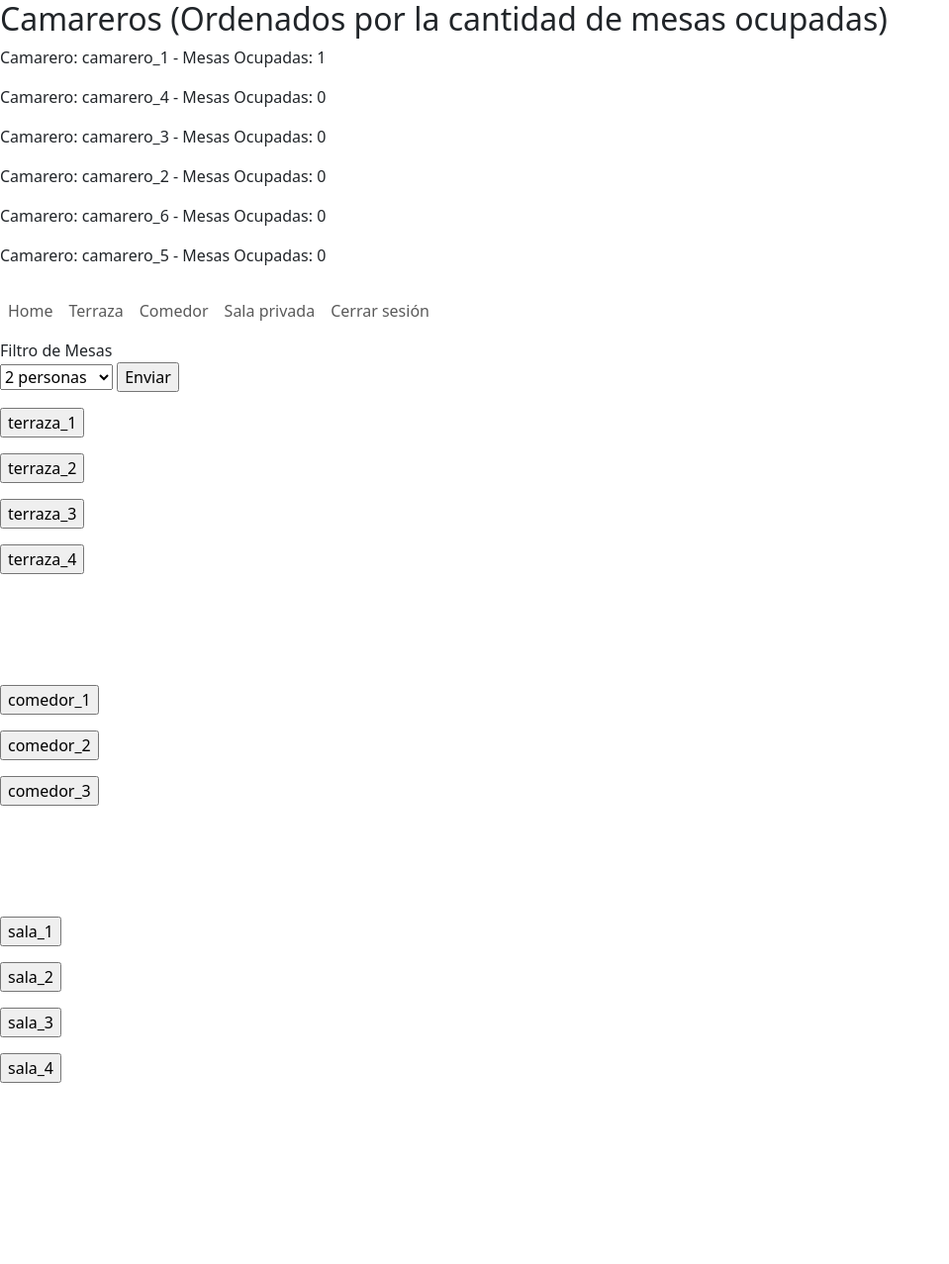
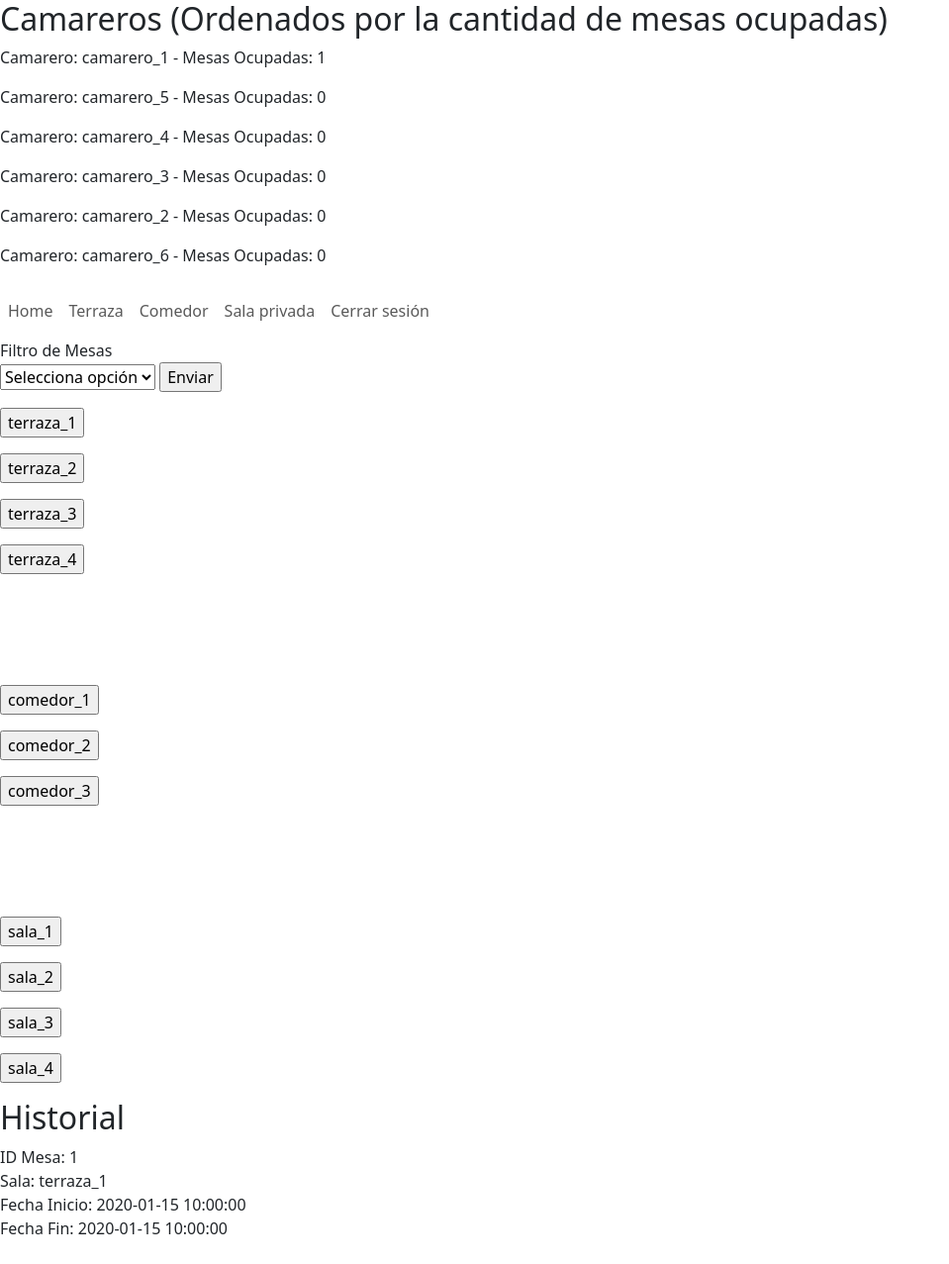
Before and after one commit to HugoSanchezRuiz/M12_Projecte01_Restaurant, a PHP site: page /home.php in a window 1280 px wide. Shown: the whole page at 99% size, without its empty margins (0-959 px from the left). Before the commit the page ends 1094 px from the top, so only its background shows below. Run offline with PHP 8.4, Linux system fonts and the light colour scheme; the visitor is signed in with stand-in values (Sample User, id 1); data comes from the database, SQL or seed files in the repository; tables that the repository leaves empty hold one stand-in row (values such as "Sample post").

Commit message:
21/11/2023_Carla

```diff
--- a/home.php
+++ b/home.php
@@ -3,10 +3,10 @@
 include_once("./conexion.php");
 
 // Comprobar si el usuario ha iniciado sesión
-if (!isset($_SESSION['id_camarero'])) {
-    header('Location: ./formulario.php'); // Redirige a la página de inicio de sesión
-    exit();
-}
+// if (!isset($_SESSION['id_camarero'])) {
+//     header('Location: ./formulario.php'); // Redirige a la página de inicio de sesión
+//     exit();
+// }
 
 // Función para mostrar las mesas ocupadas por los camareros que más mesas han ocupado
 function mostrarCamarerosOrdenadosPorMesas($conn) {
@@ -63,17 +63,14 @@
   }
 }
 
+// verificamos que el formulario ha sido enviado por post y si contiene un campo llamado capacidadFiltro
 if ($_SERVER["REQUEST_METHOD"] == "POST" && isset($_POST['capacidadFiltro'])) {
   $capacidadFiltro = $_POST['capacidadFiltro'];
 
   filtrarMesasPorCapacidad($conn, $capacidadFiltro);
 }
 
-// Cerrar la conexión a la base de datos
-mysqli_close($conn);
 ?>
-
-
 
 
 <!DOCTYPE html>
@@ -115,6 +112,7 @@
 <label for="filtro">Filtro de Mesas</label>
 <form action="home.php" method="post">
   <select name="capacidadFiltro">
+    <option disabled selected>Selecciona opción</option>
     <option value="2">2 personas</option>
     <option value="3">3 personas</option>
     <option value="4">4 personas</option>
@@ -179,10 +177,50 @@
         <input type='submit' name='sala_4' value="sala_4">
     </form>
 </div>
-<br>
-<br>
-<br>
-<br>
+
+<div class="historial">
+<h2>Historial</h2>
+<?php
+try{
+    $sqlHistorial = "SELECT
+    m.id_mesa,
+    s.nombre AS nombre_sala,
+    o.fecha_inicio,
+    o.fecha_fin
+    FROM
+        tbl_ocupacion o
+        JOIN tbl_mesa m ON o.id_mesa = m.id_mesa
+        JOIN tbl_sala s ON m.id_sala = s.id_sala
+    WHERE
+        o.fecha_fin IS NOT NULL
+    ORDER BY
+        o.fecha_inicio";
+
+    // Ejecutar la consulta
+    $resultHistorial =  mysqli_query($conn, $sqlHistorial);
+
+    // Verificar si se obtuvieron resultados
+    if ($resultHistorial->num_rows > 0) {
+    // Mostrar los resultados
+    while ($row = $resultHistorial->fetch_assoc()) {
+    echo "ID Mesa: " . $row["id_mesa"] . "<br>";
+    echo "Sala: " . $row["nombre_sala"] . "<br>";
+    echo "Fecha Inicio: " . $row["fecha_inicio"] . "<br>";
+    echo "Fecha Fin: " . $row["fecha_fin"] . "<br>";
+    echo "<br>";
+    }
+    } else {
+    echo "No se encontraron resultados";
+    }
+
+} catch (Exception $e) {
+    echo "Error: " . $e->getMessage();
+}
+
+// Cerrar la conexión a la base de datos
+mysqli_close($conn);
+?>
+</div>
 
 
 </body>
```
